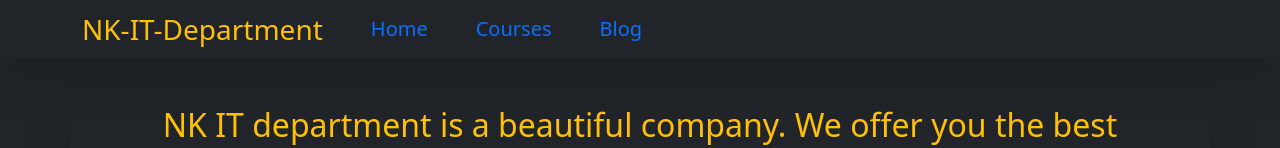
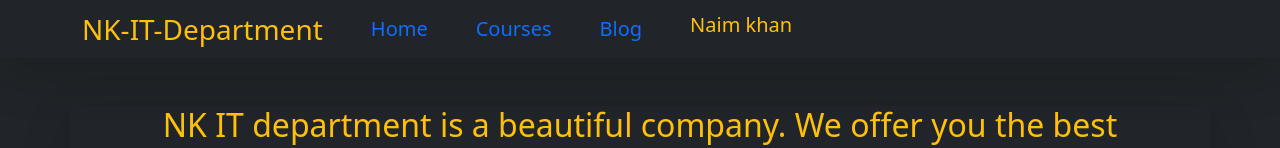
Before and after one commit to NAIMKHAN3/Nk-IT-Department-Online-Cources, a React (Create React App) app: page / in a window 1280 px wide. Shown: the top 148 px of the page. Built offline with nearby package versions, Linux system fonts and the light colour scheme.

Commit message:
useContext use in project

```diff
--- /dev/null
+++ b/src/UserContext.js
@@ -0,0 +1,14 @@
+import React from 'react';
+import { useState } from 'react';
+import { createContext } from 'react';
+export const AuthContext = createContext()
+const UserContext = ({ children }) => {
+    const [user, setUser] = useState({ displayName: 'Naim khan' });
+    return (
+        <AuthContext.Provider value={{ user }}>
+            {children}
+        </AuthContext.Provider>
+    );
+};
+
+export default UserContext;
--- a/src/components/Navbar/Navber.js
+++ b/src/components/Navbar/Navber.js
@@ -1,8 +1,10 @@
-import React from 'react';
+import React, { useContext } from 'react';
 import { Container, Nav, Navbar } from 'react-bootstrap';
 import { Link } from 'react-router-dom';
+import { AuthContext } from '../../UserContext';
 
 const Navber = () => {
+    const { user } = useContext(AuthContext)
     return (
         <Navbar className='shadow-lg' bg="dark" variant='dark' expand="lg">
             <Container>
@@ -13,7 +15,9 @@ const Navber = () => {
                         <Link to='/home' className='text-decoration-none text-primary fs-5 my-auto me-5'>Home</Link>
                         <Link to='/courses' className='text-decoration-none text-primary fs-5 my-auto me-5'>Courses</Link>
                         <Link to='/home' className='text-decoration-none text-primary fs-5 my-auto me-5'>Blog</Link>
-
+                        {
+                            user?.displayName ? <h5 className='text-warning'>{user?.displayName}</h5> : ''
+                        }
                     </Nav>
                 </Navbar.Collapse>
             </Container>
--- a/src/index.js
+++ b/src/index.js
@@ -4,11 +4,14 @@ import './index.css';
 import App from './App';
 import reportWebVitals from './reportWebVitals';
 import 'bootstrap/dist/css/bootstrap.min.css';
+import UserContext from './UserContext';
 
 const root = ReactDOM.createRoot(document.getElementById('root'));
 root.render(
   <React.StrictMode>
-    <App />
+    <UserContext>
+      <App />
+    </UserContext>
   </React.StrictMode>
 );
 
```
